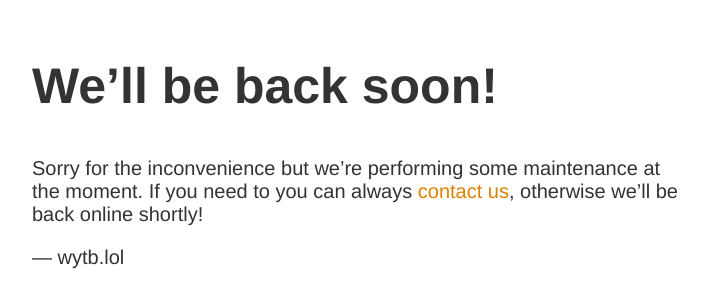
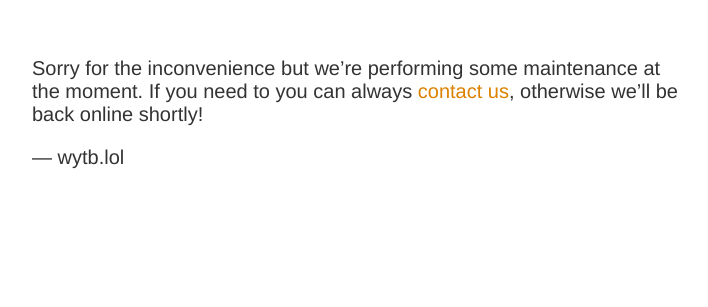
Before and after one commit to nfo0001/wytblolol, a plain HTML site: page docs/index.html in a window 1280 px wide. Shown: the part 101-408 px from the top of the page, without its empty margins (283-991 px from the left). Drawn offline with Linux system fonts and the light colour scheme.

Commit message:
Update index.html

```diff
--- a/docs/index.html
+++ b/docs/index.html
@@ -11,7 +11,7 @@
 </style>
 
 <article>
-    <h1>We&rsquo;ll be back soon!</h1>
+<p id="demo"></p>
     <div>
         <p>Sorry for the inconvenience but we&rsquo;re performing some maintenance at the moment. If you need to you can always <a href="mailto:#">contact us</a>, otherwise we&rsquo;ll be back online shortly!</p>
         <p>&mdash; wytb.lol</p>
```
